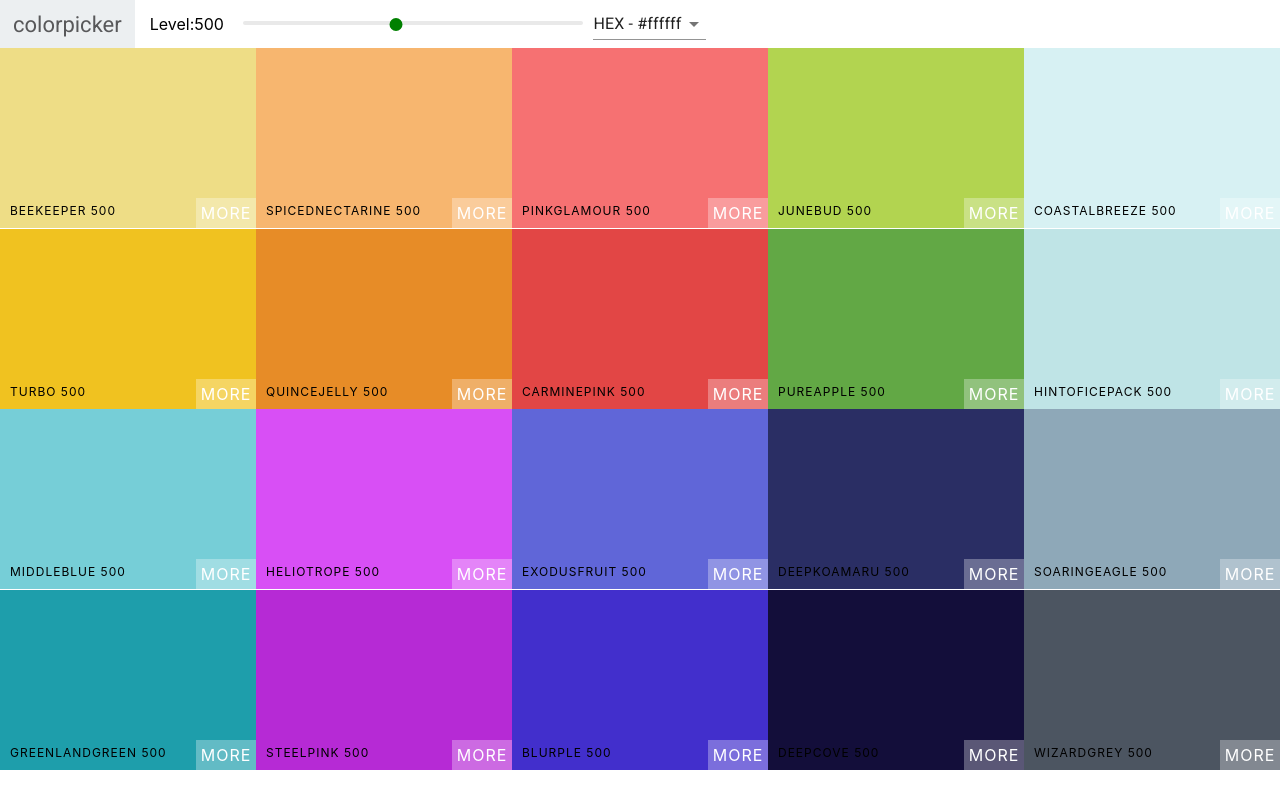
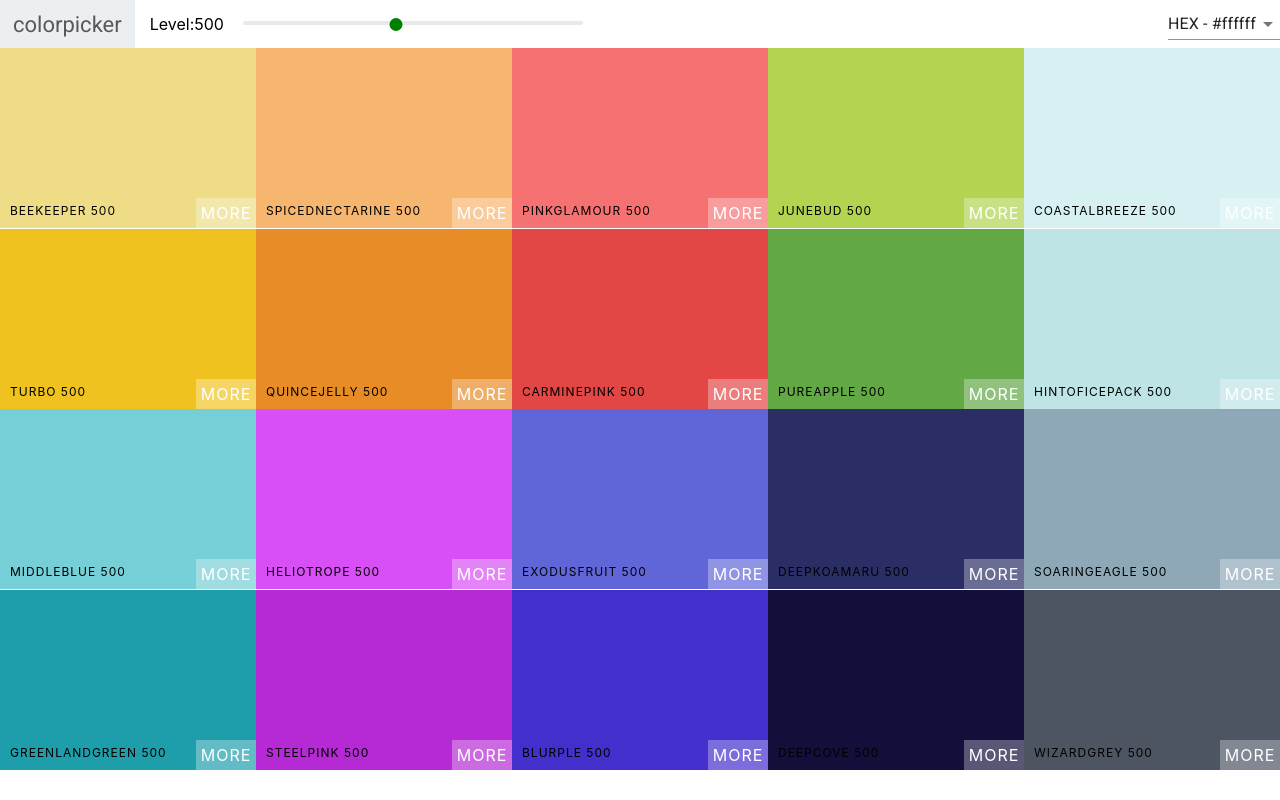
Before and after one commit to afide26/colors-app, a React (Create React App) app: page / in a window 1280 px wide. Built offline with nearby package versions, Linux system fonts and the light colour scheme.

Commit message:
Position select-container to the right

```diff
--- a/src/styles/Navbar.css
+++ b/src/styles/Navbar.css
@@ -52,5 +52,5 @@
 }
 
 .select-container {
-  justify-content: flex-end;
+  margin-left: auto;
 }
```
